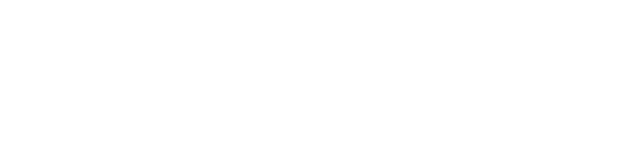
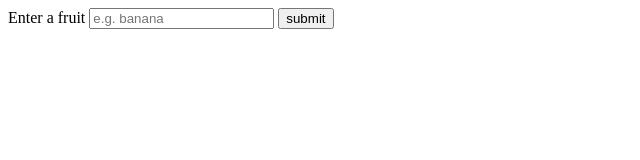
Before and after one commit to olgaKhristo/fruit-salad-js, a plain HTML site: page index.html in a window 1280 px wide. Shown: the whole page, without its empty margins (0-640 px from the left). Drawn offline with Linux system fonts and the light colour scheme.

Commit message:
added lay out to HTML

```diff
--- a/index.html
+++ b/index.html
@@ -3,9 +3,24 @@
 <head>
     <meta charset="UTF-8">
     <meta name="viewport" content="width=device-width, initial-scale=1.0">
-    <title>Document</title>
+    <title>Fruit salad</title>
 </head>
 <body>
+    <section id="inputSection">
+<form>
+<label for="fruitInput">Enter a fruit</label>
+<input type="text" name="fruit" id "fruitInput" placeholder="e.g. banana">
+<input type="submit" value="submit" >
 
+</form>
+    </section>
+
+    <section id="fruitSection">
+
+    </section>
+
+    <section id="nutritionSection">
+
+    </section>
 </body>
 </html>
```
